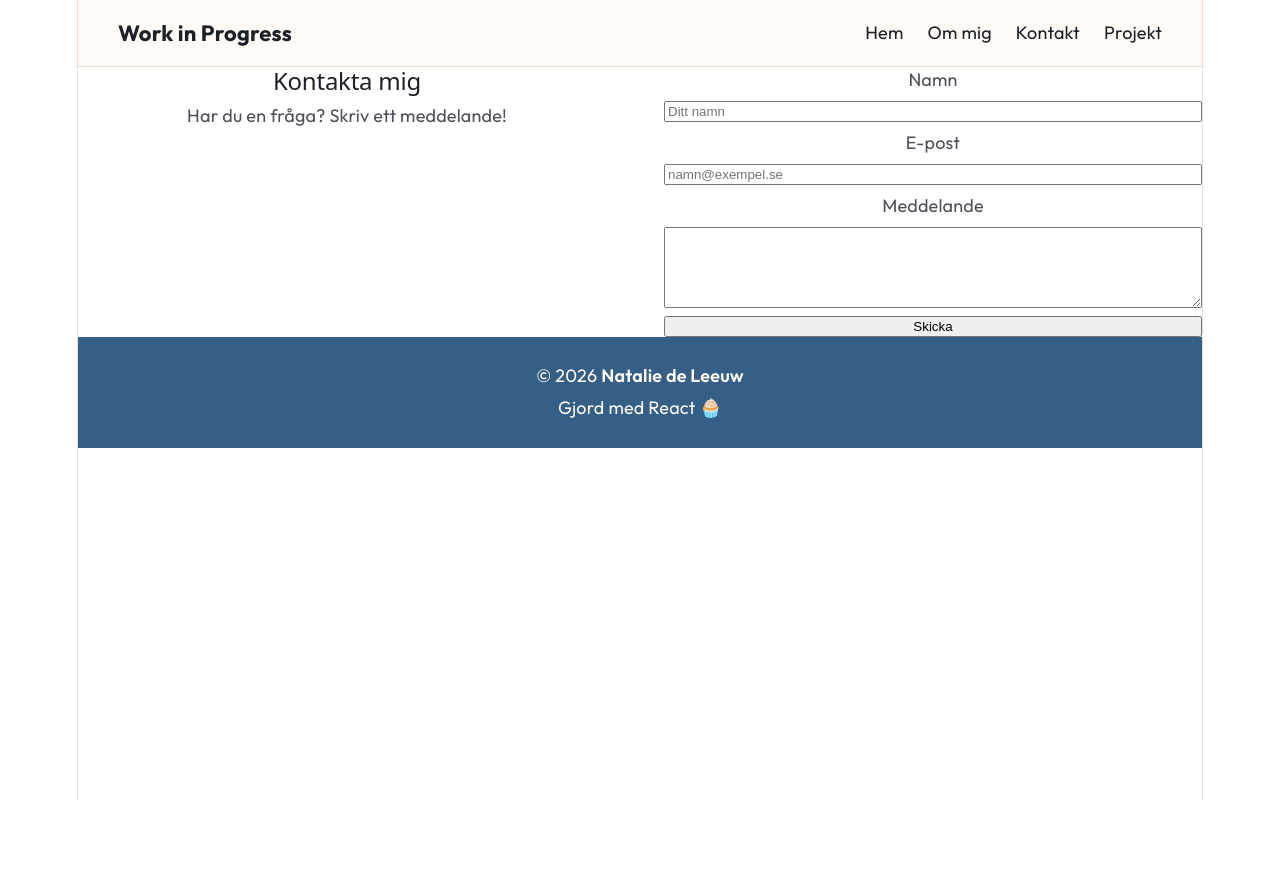
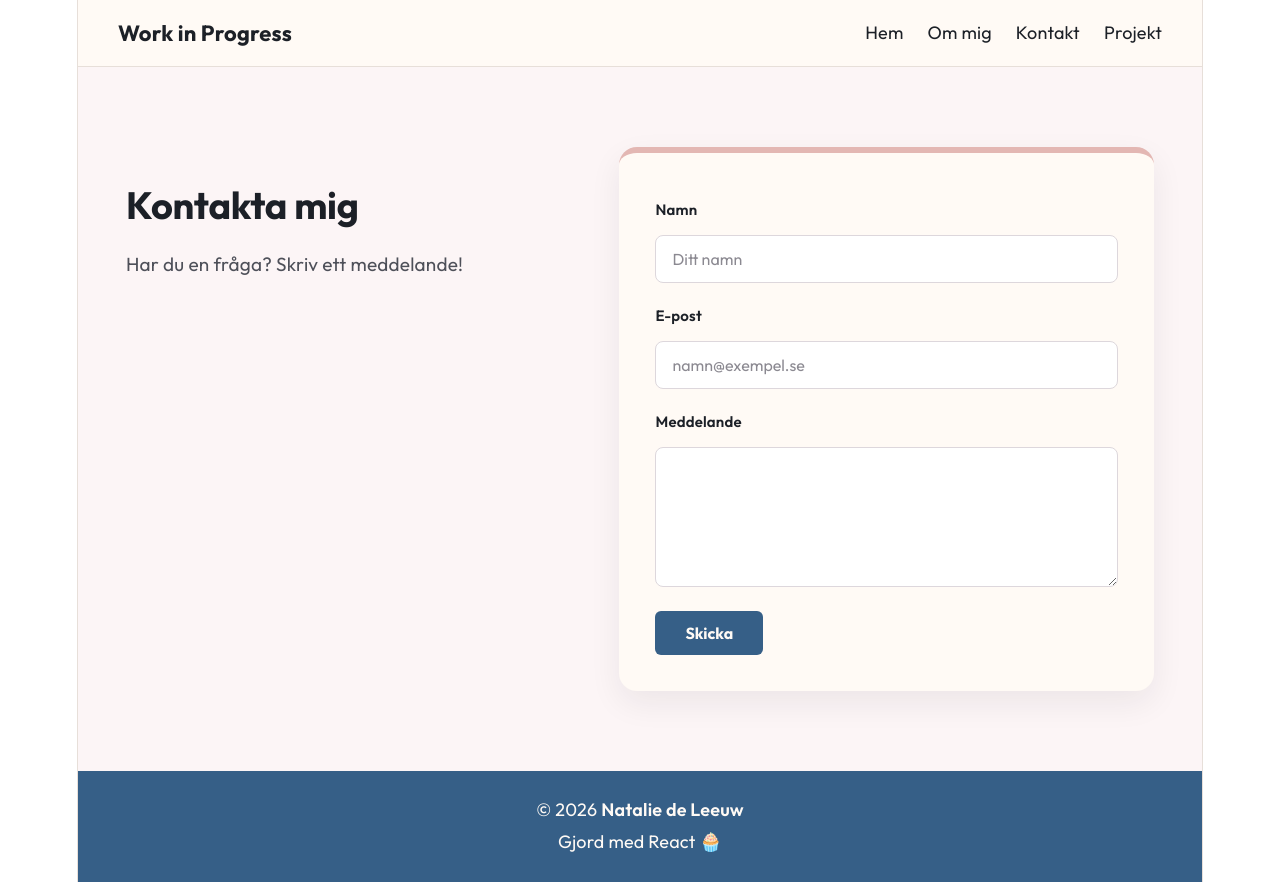
Before and after one commit to nataliedeleeuw/min-sida-experiment, a React (Vite) app: page /kontakt in a window 1280 px wide. Before the commit the page ends 800 px from the top, so only its background shows below. Built offline with nearby package versions, Linux system fonts and the light colour scheme.

Commit message:
Update Kontakt.css

```diff
--- a/src/components/Kontakt.css
+++ b/src/components/Kontakt.css
@@ -1,15 +1,150 @@
+/* The entire contact section */
 .kontakt {
   display: grid;
-  grid-template-columns: 1fr 1fr;
+  grid-template-columns: 1fr 1.2fr;
+  align-items: center;
   gap: 48px;
+
+  padding: 80px 48px;
+  background-color: #FCF5F6;
 }
+
+/* Left side: heading and introduction */
+.kontakt-info {
+  text-align: left;
+  align-self: start;
+  padding-top: 36px;
+}
+
+.kontakt-info h2 {
+  color: #1C2027;
+  font-family: 'Outfit', sans-serif;
+  font-size: 38px;
+  font-weight: 700;
+  margin: 0 0 20px;
+}
+
+.kontakt-text {
+  color: #4E5059;
+  font-size: 19px;
+  line-height: 1.7;
+  max-width: 30ch;
+}
+
+/* Right side: the form card */
 .kontakt-form {
   display: flex;
   flex-direction: column;
-  gap: 8px;
+  gap: 12px;
+
+  padding: 36px;
+  background-color: #FFFAF5;
+
+  border-radius: 18px;
+  border-top: 6px solid #E3B7B3;
+
+  box-shadow: 0 12px 32px rgba(28, 32, 39, 0.07);
+
+  text-align: left;
 }
+
+/* Form labels */
+.kontakt-form label {
+  color: #1C2027;
+  font-size: 15px;
+  font-weight: 600;
+  margin-top: 8px;
+}
+
+/* Text fields and message box */
+.kontakt-form input,
+.kontakt-form textarea {
+  width: 100%;
+  box-sizing: border-box;
+
+  padding: 13px 16px;
+
+  background-color: #FFFFFF;
+  color: #1C2027;
+
+  border: 1px solid #DDD7DC;
+  border-radius: 8px;
+
+  font-family: 'Outfit', sans-serif;
+  font-size: 16px;
+
+  transition: border-color 0.2s ease, box-shadow 0.2s ease;
+}
+
+/* Make the placeholder text softer */
+.kontakt-form input::placeholder,
+.kontakt-form textarea::placeholder {
+  color: #8B8991;
+}
+
+/* Highlight the field currently being used */
+.kontakt-form input:focus,
+.kontakt-form textarea:focus {
+  outline: none;
+  border-color: #4C78A5;
+  box-shadow: 0 0 0 3px rgba(76, 120, 165, 0.15);
+}
+
+/* Message box */
+.kontakt-form textarea {
+  resize: vertical;
+  min-height: 140px;
+}
+
+/* Submit button */
+.kontakt-form button {
+  align-self: flex-start;
+
+  margin-top: 12px;
+  padding: 12px 30px;
+
+  background-color: #365F87;
+  color: #FFFAF5;
+
+  border: none;
+  border-radius: 6px;
+
+  font-family: 'Outfit', sans-serif;
+  font-size: 16px;
+  font-weight: 700;
+
+  cursor: pointer;
+  transition: background-color 0.2s ease;
+}
+
+.kontakt-form button:hover {
+  background-color: #4C78A5;
+}
+
+.kontakt-form button:focus-visible {
+  outline: 3px solid #4C78A5;
+  outline-offset: 4px;
+}
+
+/* Tablet and mobile layout */
 @media (max-width: 800px) {
   .kontakt {
     grid-template-columns: 1fr;
+    gap: 32px;
+    padding: 48px 24px;
+  }
+
+  .kontakt-info {
+    padding-top: 0;
+  }
+
+  .kontakt-info h2 {
+    font-size: 32px;
   }
 }
+
+@media (max-width: 600px) {
+  .kontakt-form {
+    padding: 24px;
+  }
+}
```
